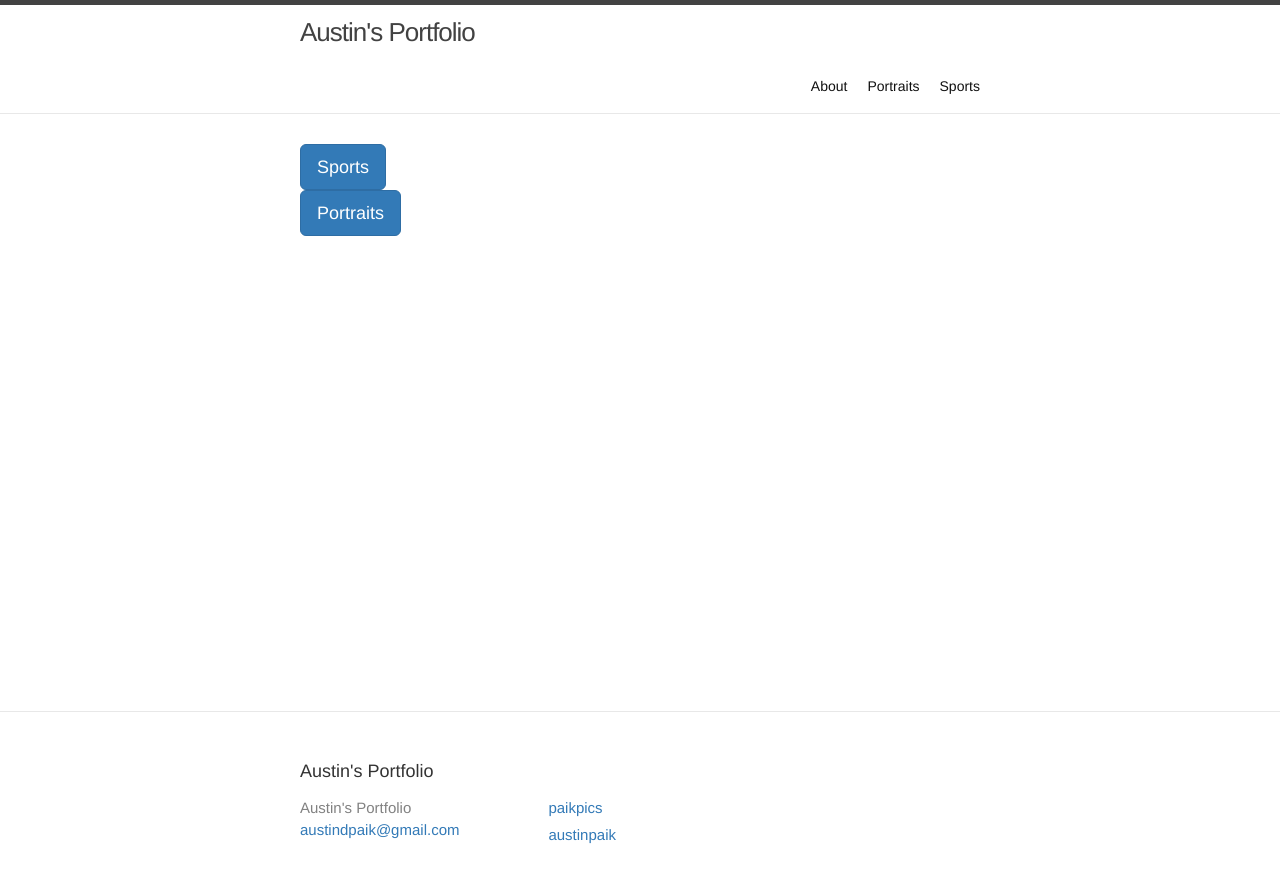
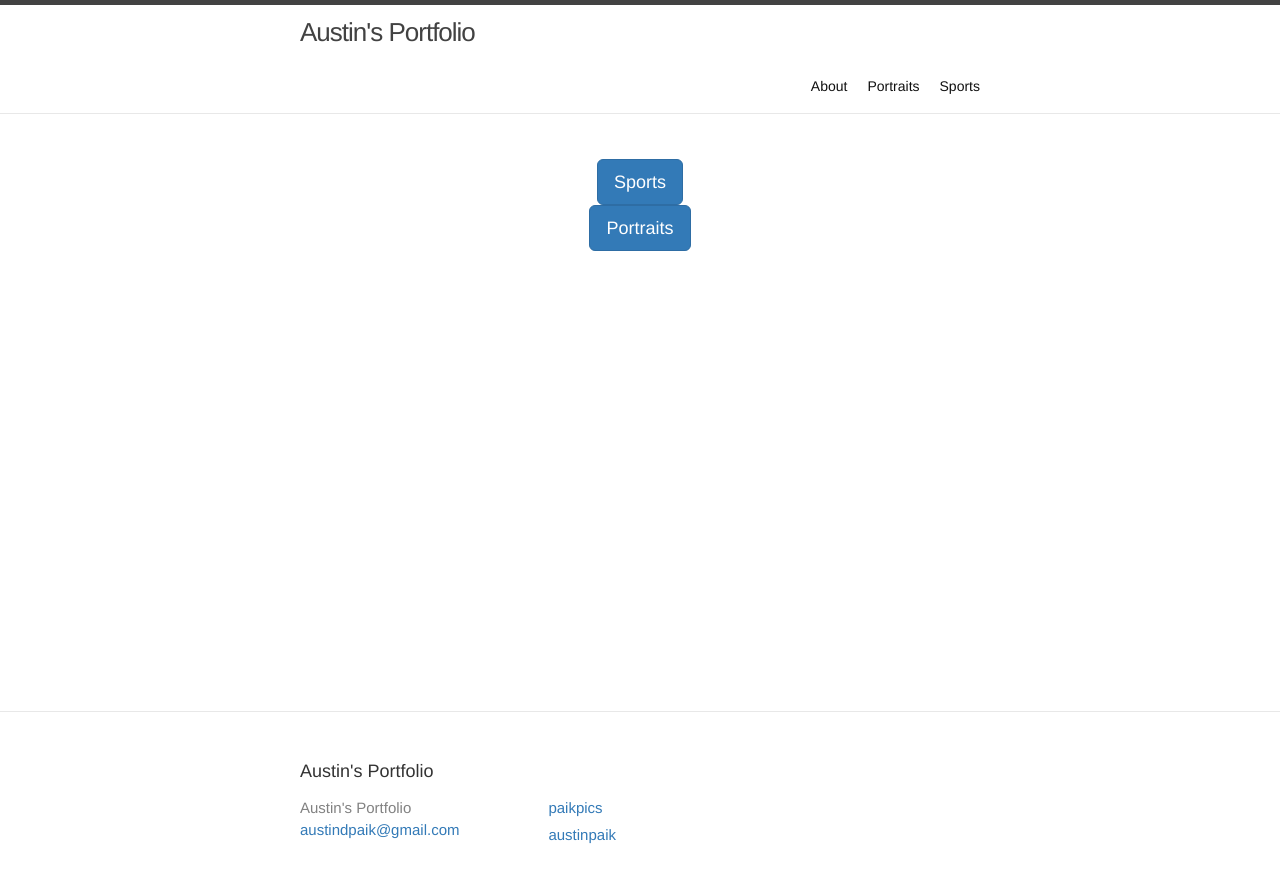
Before and after one commit to austinpaik/austinpaik.github.io, a Jekyll site: the page built from index.md, in a window 1280 px wide. Shown: the top 883 px of the page. Built offline with Jekyll 4.4.1, drawn with Linux system fonts in a browser that asks for light colours.

Commit message:
First commit

```diff
--- a/_layouts/home.html
+++ b/_layouts/home.html
@@ -9,8 +9,8 @@ layout: default
 
   {{ content }}
 
-  <div class="row">
-    <div class="col-xs-4">
+  <div class="form-group">
+    <div class="col-sm-12 text-center">
       <form action="/sports">
             <button class="btn btn-primary btn-lg" type="submit">Sports</button>
       </form>
```
